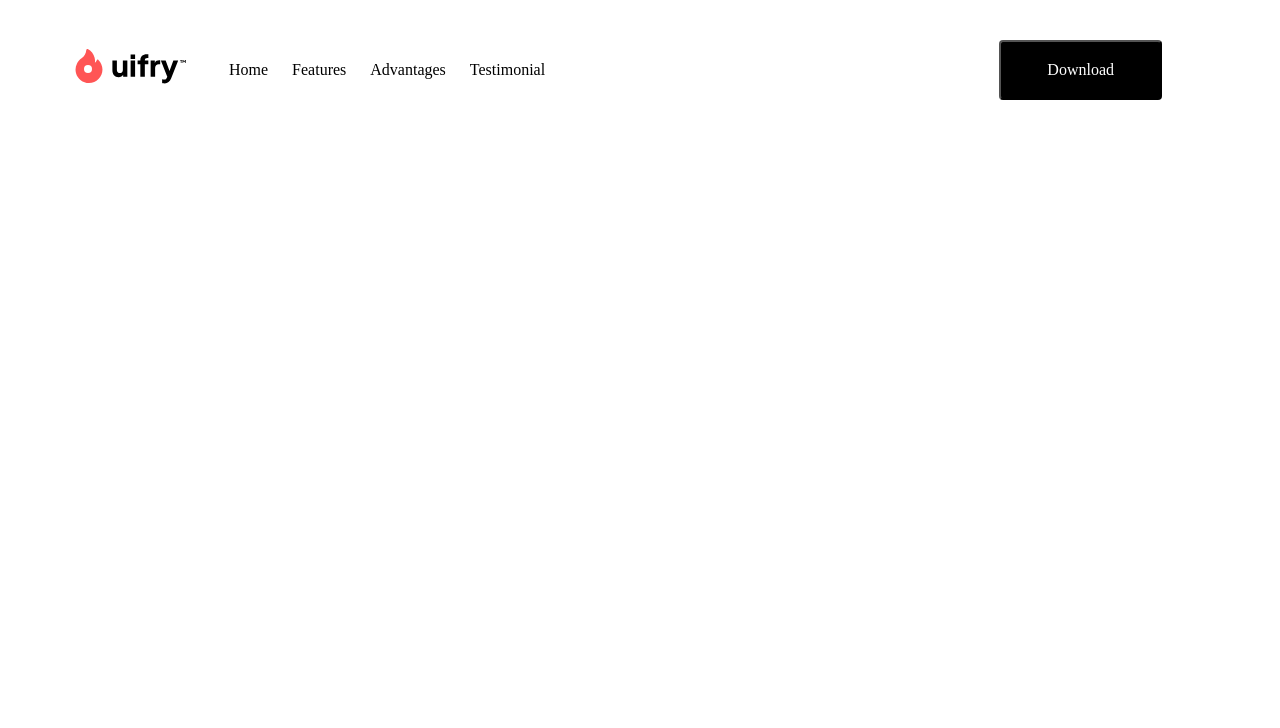
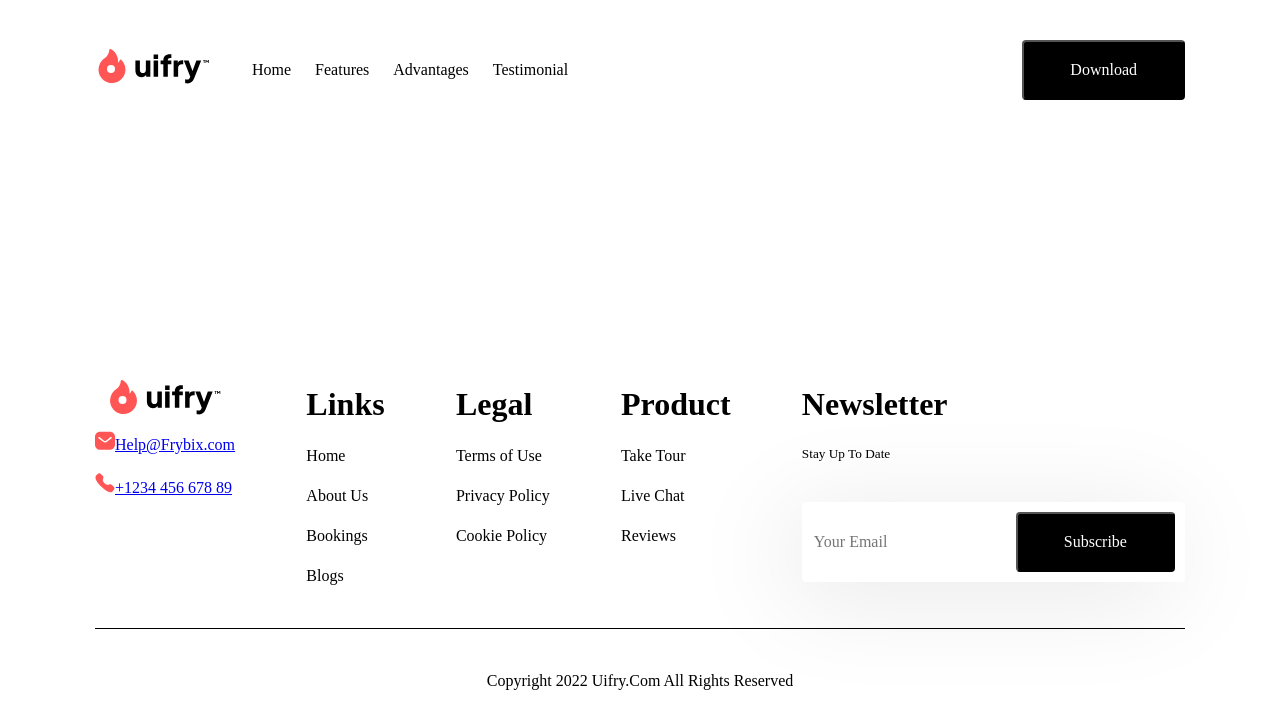
Before and after one commit to petekgithub/landingpage-Uifry, a Next.js app: page / in a window 1280 px wide. Shown: the top 728 px of the page. Built offline with nearby package versions, Linux system fonts and the light colour scheme.

Commit message:
footer-update

```diff
--- a/src/Common/styles/variables.scss
+++ b/src/Common/styles/variables.scss
@@ -1,4 +1,4 @@
-$mobile-padding       : 20px;
+$mobile-padding: 20px;
 $default-content-width: 1090px;
 
 //COLORS
--- a/src/pages/HomePage/Footer/index.tsx
+++ b/src/pages/HomePage/Footer/index.tsx
@@ -1,16 +1,17 @@
 import styles from "./styles.module.scss";
 import Image from 'next/image';
-import Logo from "../../../Common/assets/imgs/headerlogo.svg";
-import Mail from "../../../Common/assets/imgs/mail.svg";
-import Phone from "../../../Common/assets/imgs/phone.svg";
+import Logo from "Common/assets/imgs/headerlogo.svg";
+import Mail from "Common/assets/imgs/mail.svg";
+import Phone from "Common/assets/imgs/phone.svg";
 
 
-const Footer = () =>  {
+const Footer: React.FC = () =>  {
   return (
-    <section id="Footer" className={styles.container}>
-      <footer className={styles.innerContainer}>
-        <div className={styles.contact}>
-          <Image src={Logo} alt="FooterLogo" />
+      <footer className={styles.container}>
+        <div className={styles.content}>
+          <div className={styles.innerContent}>
+            <div className={styles.col}>
+              <Image src={Logo} alt="FooterLogo" width={117} height={35}/>
               <div className={styles.mail}>
                 <Image src={Mail} alt="MailLogo" />
                 <a href="mailto:help@frybix.com">
@@ -24,42 +25,37 @@ const Footer = () =>  {
                 </a>
               </div>
             </div>
-        <div className={styles.links}>
-          <ul>
-            <h3>Links</h3>
-            <li>Home</li>
-            <li>About Us</li>
-            <li>Bookings</li>
-            <li>Blogs</li>
-          </ul>
+            <div className={styles.col}>
+                <h4>Links</h4>
+                <a>Home</a>
+                <a>About Us</a>
+                <a>Bookings</a>
+                <a>Blogs</a>
             </div>
-        <div className={styles.legal}>
-          <ul>
-            <h3>Legal</h3>
-            <li>Terms Of Use</li>
-            <li>Privacy Policy</li>
-            <li>Cookie Policy</li>
-          </ul>
+            <div className={styles.col}>
+                <h4>Legal</h4>
+                <a>Terms of Use</a>
+                <a>Privacy Policy</a>
+                <a>Cookie Policy</a>
             </div>
-        <div className={styles.product}>
-          <ul>
-            <h1>Product</h1>
-            <li>Take Tour</li>
-            <li>Live Chat</li>
-            <li>Reviews</li>
-          </ul>
+            <div className={styles.col}>
+                <h4>Product</h4>
+                <a>Take Tour</a>
+                <a>Live Chat</a>
+                <a>Reviews</a>
             </div>
-        <div className={styles.newsletter}>
-          <h1>Newsletter</h1>
-          <h4>Stay Up To Date</h4>
-          <input type="email" name="email" className={styles.subscribeInput} placeholder="Your email"/>
-          <button type="submit" className={styles.submitButton}>Subscribe</button>
+            <div className={styles.col}>
+              <h4>Newsletter</h4>
+              <h5>Stay Up To Date</h5>
+              <div className={styles.inputContainer}>
+                <input placeholder="Your Email" />
+                <button>Subscribe</button>
+              </div>
+            </div>
+            </div>
+            <div className={styles.copyright}>Copyright 2022 Uifry.Com All Rights Reserved</div>
         </div>
     </footer>
-    <div className={styles.frame}>
-      <p>Copyright 2022 Uifry.Com All Rights Reserved </p>
-    </div>
-    </section>
   );
 };
 
--- a/src/pages/HomePage/Footer/styles.module.scss
+++ b/src/pages/HomePage/Footer/styles.module.scss
@@ -1,61 +1,70 @@
-//@import "../../Core/styles/mixins.scss";
-//@import "../../../Common/styles/mixins.scss";
 @import "Common/styles/index.scss";
 
 
+.container {
 
-.container {
-  display                 : flex;
-  flex-direction          : column;
-  margin-top              : 100px;
-  align-items             : center;
+  .content {
+    @include content();
+    @include responsive(padding, 40px 0, 20px 0);
 
+    .innerContent {
+      @include flex(null, space-between);
+      @include responsive(padding, 40px 0, 20px 0);
+      @include responsive(flex-direction, null, column);
 
-  .phone, .mail {
-    flex-direction        : column;
-    margin-top            : 20px;
-  };
-  // inside the ul and delete the little dots
-  .links ul,
-  .legal ul,
-  .product ul {
-    list-style-type        : none;
-    list-style-position    : inside;
-  };
-  .innerContainer{
-      width                : 90%;
-      justify-content      : space-between;
-      display              : flex;
-      flex-direction       : row;
-    };
-  .frame {
-    margin-top             : 10vh;
-    display                : flex;
-    flex-direction         : column;
-  };
-  .uptodate {
-    flex-direction         : row;
-  };
-  .innerContainer {
-    font-size              : 20px;
-  };
-  .btn {
-      flex-direction       : row;
-      display              : flex;
-      align-items          : center;
-      background-color     : black;
-    };
-  .newsletter{
-    .subscribeInput{
-      width                : 100px;
-      margin-right         : 5px;
-    };
-    .submitButton{
-      background-color     :#181818;
-      padding              : 5px 10px;
-      color                : #fff;
-      border-radius        : 5px;
-      cursor               : pointer;
-    };
-  };
+      .col {
+        @include responsive(margin-bottom, null, 40px);
+        @include flex(null, null, column);
+
+        a {
+          margin-top: 16px;
+        }
+
+        .phone,
+        .mail {
+          margin-top: 16px;
+        }
+
+        h4 {
+          font-size    : 32px;
+        }
+
+        h5 {
+          margin-top   : 16px;
+          font-weight  : normal;
+        }
+
+        .inputContainer {
+          margin-top: 16px;
+          padding: 10px;
+          border-radius: 4px;
+          background   : #ffff;
+          box-shadow   : -13.011px 13.0111px 104.089px rgba(0, 0, 0, 0.1);
+
+        }
+
+        input{
+          font-weight : 500;
+          font-size   : 16px;
+          border      : none;
+          outline     : none;
+        }
+
+        button {
+          color             : #fff;
+          padding           : 16px 46px;
+          margin-left       : auto;
+          background        : #000000;
+          border-radius     : 4px;
+        }
+      }
+    }
+
+    .copyright {
+      border-top  : 1px solid;
+      text-align  : center;
+      padding     : 40px 0;
+      @include responsive(padding, 40px 0, 20px 0);
+    }
+  }
 };
--- a/src/pages/HomePage/Header/styles.module.scss
+++ b/src/pages/HomePage/Header/styles.module.scss
@@ -10,7 +10,6 @@
     transition: all .2s;
     @include flex(center);
     @include content();
-    margin: 0 72px;
     @include responsive(padding, 40px 0, 40px 0);
 
     nav {
--- a/src/pages/HomePage/index.tsx
+++ b/src/pages/HomePage/index.tsx
@@ -1,6 +1,7 @@
 import Header from "./Header";
+import Footer from "./Footer";
 import styles from "./styles.module.scss";
-//import Footer from "./Footer";
+
 
 const HomePage: React.FC = () => {
   return (
@@ -11,8 +12,8 @@ const HomePage: React.FC = () => {
     // <Advantages />
     // <Customize />
     // <Testimonial />
-    // <Faq />
-     <Footer /> */}
+    // <Faq /> */}
+     <Footer />
 
     </div>
   )
```
Also changed, not shown: src/constants/footerItems.ts (added, +24 -0 lines). Lines whose indentation alone changed are shown as unchanged.
